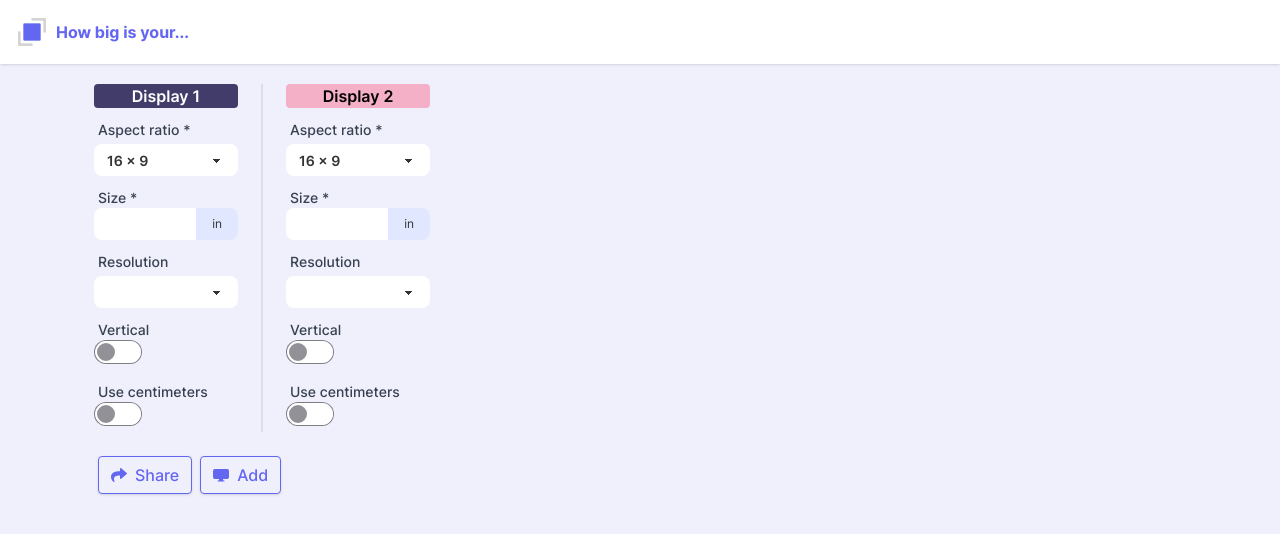
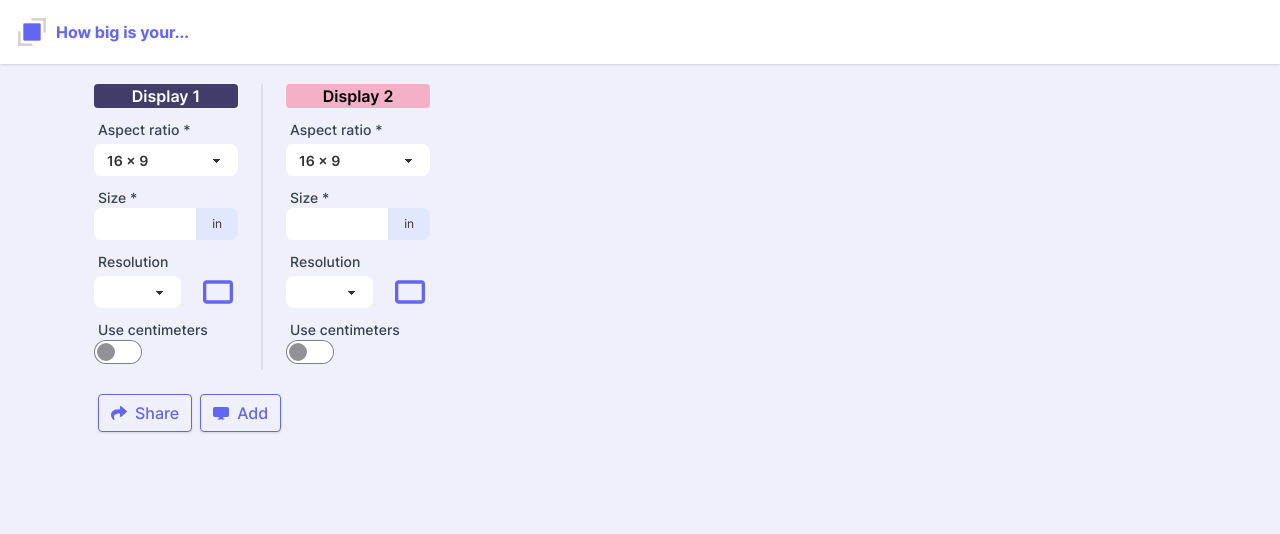
Before and after one commit to jacekobst1/howbigg, a Next.js app: page / in a window 1280 px wide. Shown: the top 534 px of the page. Built offline with nearby package versions, Linux system fonts and the light colour scheme.

Commit message:
Make rotation button as Swap instead of Toggle
- create Swap component

```diff
--- a/src/app/compare/display/components/Details/Details.tsx
+++ b/src/app/compare/display/components/Details/Details.tsx
@@ -2,7 +2,7 @@
 
 import Display from "@/app/compare/display/types/Display";
 import React, { ReactNode, useState } from "react";
-import Toggle from "@/components/form/inputs/Toggle";
+import Toggle from "@/components/form/checkboxes/Toggle";
 import InfoTooltip from "@/components/InfoTooltip";
 
 interface DetailsProps {
--- a/src/app/compare/display/components/Setup/DisplayConf.tsx
+++ b/src/app/compare/display/components/Setup/DisplayConf.tsx
@@ -3,7 +3,6 @@
 import Select from "@/components/form/selects/Select";
 import Input from "@/components/form/inputs/Input";
 import InputGroup from "@/components/form/inputs/InputGroup";
-import Toggle from "@/components/form/inputs/Toggle";
 import { aspectRatios } from "../../types/AspectRatio";
 import React from "react";
 import Display from "@/app/compare/display/types/Display";
@@ -12,6 +11,10 @@ import Button from "@/components/buttons/Button";
 import { AiOutlineClose } from "@react-icons/all-files/ai/AiOutlineClose";
 import { resolutions } from "@/app/compare/display/types/Resolution";
 import { debounce } from "lodash";
+import Toggle from "@/components/form/checkboxes/Toggle";
+import Swap from "@/components/form/checkboxes/Swap";
+import { MdCropLandscape } from "@react-icons/all-files/md/MdCropLandscape";
+import { MdCropPortrait } from "@react-icons/all-files/md/MdCropPortrait";
 
 interface DisplayProps {
   display: Display;
@@ -61,6 +64,11 @@ export default function DisplayConf({
     }
   };
 
+  const setIsVertical = (checked: boolean) => {
+    display.isVertical = checked;
+    setDisplay(display);
+  };
+
   const setUnit = (checked: boolean) => {
     const unit = checked ? "cm" : "in";
     display.diagonal.unit = unit;
@@ -68,11 +76,6 @@ export default function DisplayConf({
       unit === "cm"
         ? display.diagonal.length * 2.54
         : display.diagonal.length / 2.54;
-    setDisplay(display);
-  };
-
-  const setIsVertical = (checked: boolean) => {
-    display.isVertical = checked;
     setDisplay(display);
   };
 
@@ -142,7 +145,7 @@ export default function DisplayConf({
             </span>
           </InputGroup>
         </div>
-        <div className="form-control mt-3">
+        <div className="form-control flex-row mt-3">
           <Select
             value={display.resolution?.value}
             mOnChange={setResolution}
@@ -150,14 +153,15 @@ export default function DisplayConf({
             options={resolutions}
             mSize="sm"
           />
-        </div>
-        <div className="form-control mt-3">
-          <Toggle
-            checked={display.isVertical}
-            onChange={setIsVertical}
-            label="Vertical"
-            size="md"
-          />
+          <div className="flex-1 flex items-end justify-end">
+            <Swap
+              checked={display.isVertical}
+              onChange={setIsVertical}
+              offChildren={<MdCropLandscape />}
+              onChildren={<MdCropPortrait />}
+              style={{ marginBottom: "-4px" }}
+            />
+          </div>
         </div>
         <div className="form-control mt-3">
           <Toggle
--- /dev/null
+++ b/src/components/form/checkboxes/Swap.tsx
@@ -0,0 +1,44 @@
+import Label from "@/components/form/labels/Label";
+import React from "react";
+
+interface SwapProps {
+  checked?: boolean;
+  onChange?: (value: boolean) => void;
+  label?: string;
+  offChildren: React.ReactElement;
+  onChildren: React.ReactElement;
+  style?: React.CSSProperties;
+}
+
+const Swap = ({
+  checked = false,
+  onChange,
+  label,
+  offChildren,
+  onChildren,
+  style,
+}: SwapProps) => {
+  const handleOnChange = (e: React.ChangeEvent<HTMLInputElement>) =>
+    onChange?.(e.target.checked);
+
+  const swap = (
+    <label className="swap swap-rotate" style={style}>
+      <input type="checkbox" checked={checked} onChange={handleOnChange} />
+      {React.cloneElement(offChildren, {
+        className: `swap-off w-10 h-10 text-primary-500 ${offChildren.props.className}`,
+      })}
+      {React.cloneElement(onChildren, {
+        className: `swap-on w-10 h-10 text-primary-500 ${onChildren.props.className}`,
+      })}
+    </label>
+  );
+
+  if (label) {
+    return <Label text={label}>{swap}</Label>;
+  }
+
+  return swap;
+};
+
+export default Swap;
+export type { SwapProps };
```
Also changed, not shown: src/components/form/checkboxes/Toggle.tsx (renamed from src/components/form/inputs/Toggle.tsx).
